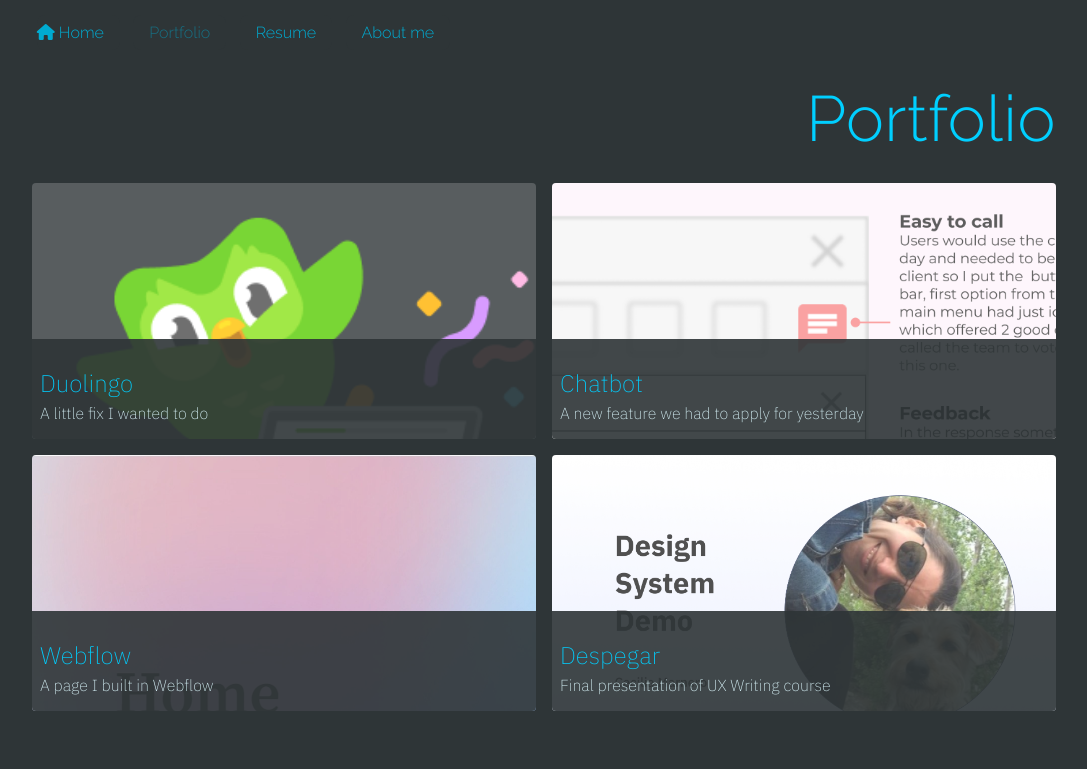
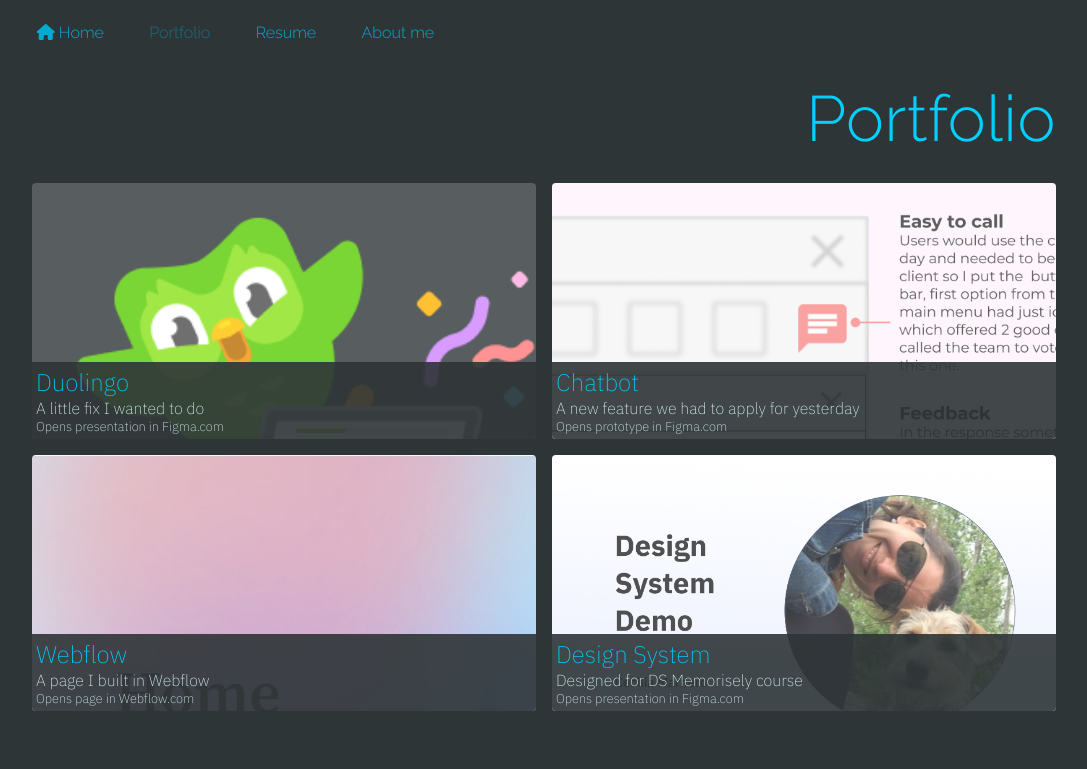
Before and after one commit to ceciliamarnero/ceciliamarnero.github.io, a plain HTML site: page portfolio.html in a window 1280 px wide. Shown: the whole page, without its empty margins (96-1183 px from the left). Drawn offline with Linux system fonts and the light colour scheme.

Commit message:
add links at portfolio

```diff
--- a/portfolio.html
+++ b/portfolio.html
@@ -25,36 +25,40 @@
             <h1>Portfolio</h1>
         </section><!--/header-->
         <div class="gallery">
-            <a class="preview" href="">
+            <a class="preview" href="https://www.figma.com/proto/XkzbhAhc6PeGvKYAU2G0xq/duolingo?type=design&node-id=2-10&t=3vc7B8uAAhLZuWRV-1&scaling=min-zoom&page-id=0%3A1&starting-point-node-id=2%3A10&mode=design">
                 <div class="overlay"></div>
                 <img class="image" src="images/thumbnail-duo.png"></img>
                 <div class="description">
-                    <h2 class="descriptiontext">Duolingo</h2>
-                    <p class="descriptiontext">A little fix I wanted to do</p>
+                    <h2 class="descriptiontext casename">Duolingo</h2>
+                    <p class="descriptiontext caseintro">A little fix I wanted to do</p>
+                    <p class="descriptiontext caseinfo">Opens presentation in Figma.com</p>
                 </div>
             </a>
-            <a class="preview" href="">
+            <a class="preview" href="https://www.figma.com/proto/MCXPuVyET4Xx9S7izpvm93/chatbot?type=design&node-id=189-436&t=qbB718pudTvNkXCW-8&scaling=min-zoom&page-id=0%3A1&starting-point-node-id=189%3A436&hide-ui=1">
                 <div class="overlay"></div>
                 <img class="image" src="images/thumbnail-chatbot.png"></img>
                 <div class="description">
-                    <h2 class="descriptiontext">Chatbot</h2>
-                    <p class="descriptiontext">A new feature we had to apply for yesterday</p>
+                    <h2 class="descriptiontext casename">Chatbot</h2>
+                    <p class="descriptiontext caseintro">A new feature we had to apply for yesterday</p>
+                    <p class="descriptiontext caseinfo">Opens prototype in Figma.com</p>
                 </div>
             </a>
-            <a class="preview" href="">
+            <a class="preview" href="https://preview.webflow.com/preview/ceciliamarnero-portfolio?utm_medium=preview_link&utm_source=designer&utm_content=ceciliamarnero-portfolio&preview=45c58119c41df07135486938b967d70e&pageId=632a4e5a2af4ddc27a4c6161&itemId=632a4ead4d9fe9b539c5d5b2&workflow=preview">
                 <div class="overlay"></div>
                 <img class="image" src="images/thumbnail-webflow.jpeg"></img>
                 <div class="description">
-                    <h2 class="descriptiontext">Webflow</h2>
-                    <p class="descriptiontext">A page I built in Webflow</p>
+                    <h2 class="descriptiontext casename">Webflow</h2>
+                    <p class="descriptiontext caseintro">A page I built in Webflow</p>
+                    <p class="descriptiontext caseinfo">Opens page in Webflow.com</p>
                 </div>
             </a>
-            <a class="preview" href="">
+            <a class="preview" href="https://www.figma.com/file/bckqc39xhFAYHQoC6XzQR9/Design-System-Cecilia?type=design&node-id=845-8701&mode=design&t=nDUe4XCqXVTdRrNz-4">
                 <div class="overlay"></div>
                 <img class="image" src="images/thumbnail-designsystem.png"></img>
                 <div class="description">
-                    <h2 class="descriptiontext">Despegar</h2>
-                    <p class="descriptiontext">Final presentation of UX Writing course</p>
+                    <h2 class="descriptiontext casename">Design System</h2>
+                    <p class="descriptiontext caseintro">Designed for DS Memorisely course</p>
+                    <p class="descriptiontext caseinfo">Opens presentation in Figma.com</p>
                 </div>
             </a>
         </div>
--- a/style.scss
+++ b/style.scss
@@ -485,7 +485,7 @@
   align-self: end;
   grid-column: 1;
   grid-row: 1;
-  padding: 0.5rem;
+  padding: 0.25rem;
   background-color: rgba(46, 53, 55, 0.9);
 }
 
@@ -505,8 +505,10 @@
   }
 }
 
-
-
-p.text, h2.text{
+.casename, .caseinfo, .caseintro{
   margin: 0;
 }
+
+.caseinfo{
+  font-size: 0.8rem;
+}
```
Also changed, not shown: style.css, 1 other file.
